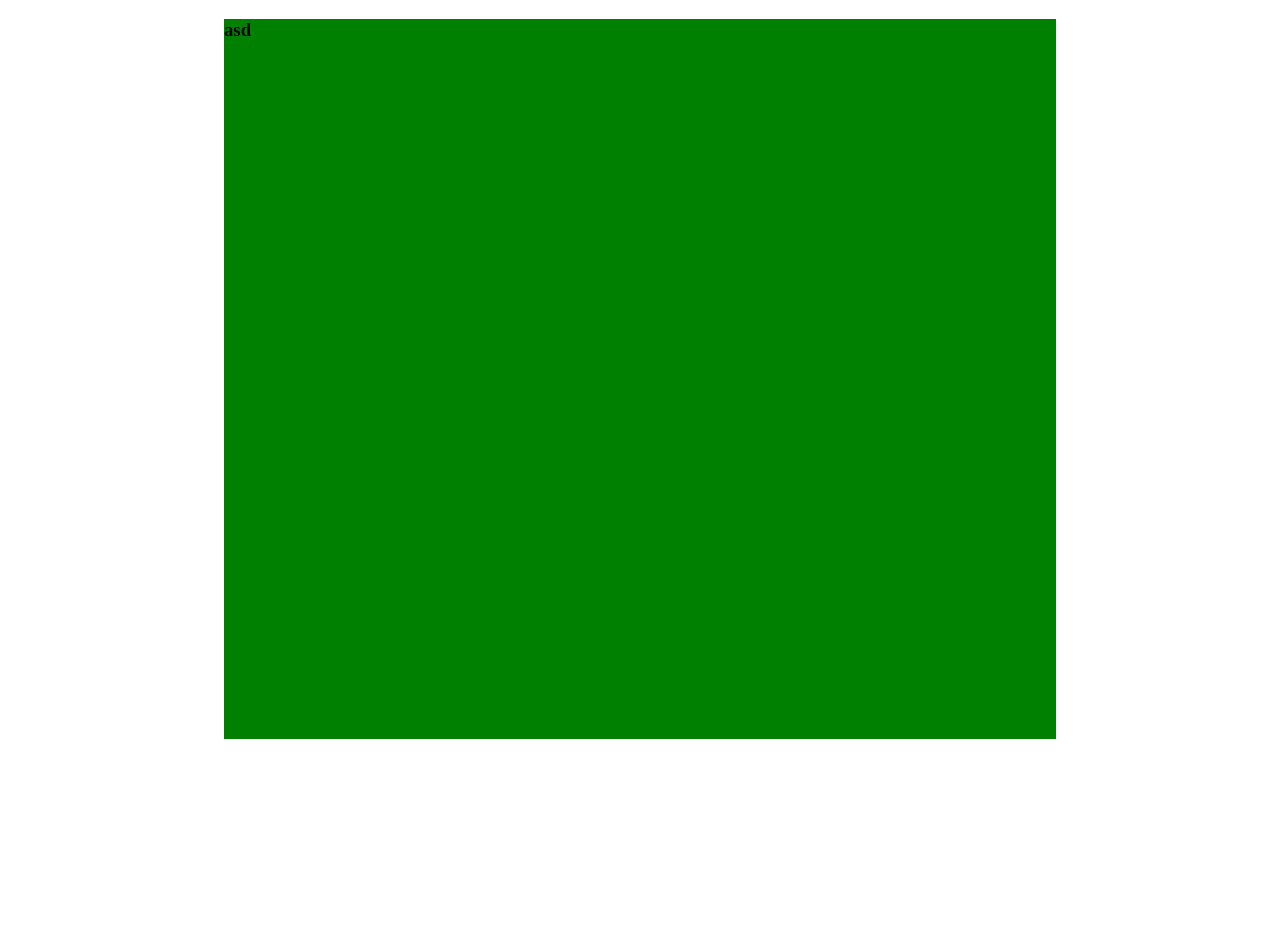
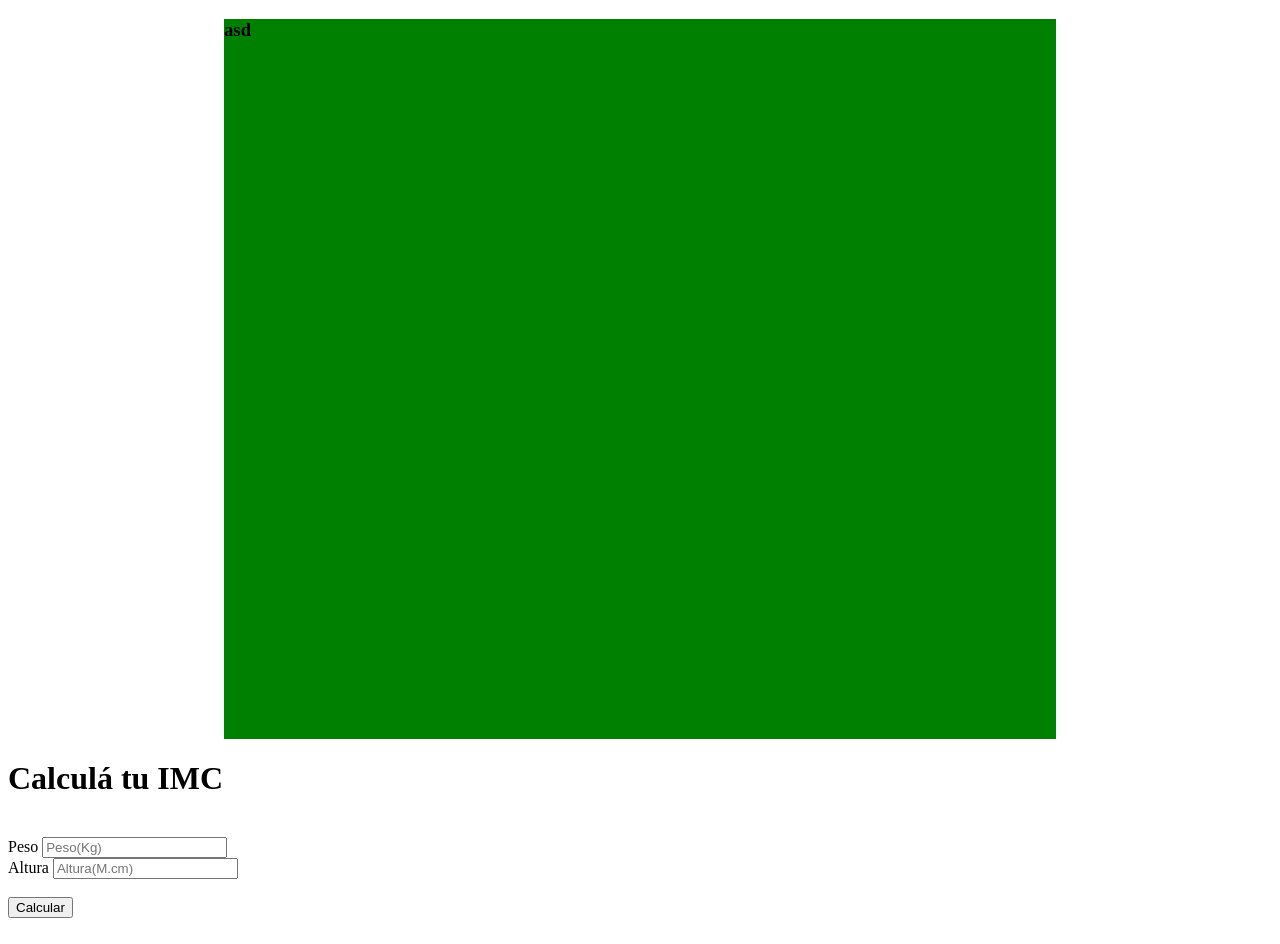
Before and after one commit to Axewound97/Atos, a plain HTML site: page index.html in a window 1280 px wide. Before the commit the page ends 800 px from the top, so only its background shows below. Drawn offline with Linux system fonts and the light colour scheme.

Commit message:
Forkeado con index y css

```diff
--- a/index.html
+++ b/index.html
@@ -4,12 +4,22 @@
     <meta charset="UTF-8">
     <meta name="viewport" content="width=device-width, initial-scale=1.0">
     <meta http-equiv="X-UA-Compatible" content="ie=edge">
-    <title>Document</title>
     <link rel="stylesheet" href="contenedores.css">
+    <title>Calculador IMC</title>
 </head>
 <body>
     <div id="contenedorPadre">
         <h3>asd</h3>
     </div>
+    <div class="contenedor">
+        <div class="Calculadora">
+            <h1>Calculá tu IMC</h1><br>
+            Peso <input type="number" placeholder="Peso(Kg)" id="peso"><br>
+            Altura <input type="number" placeholder="Altura(M.cm)" id="altura"><br><br>
+            <input type="button" value="Calcular" onclick="calcular_imc()" class="btn btn-primary"><br><br>
+            <span class="calculo"> </span>
+        </div>
+    </div>
+    <script src="script.js"></script>
 </body>
 </html>
```
